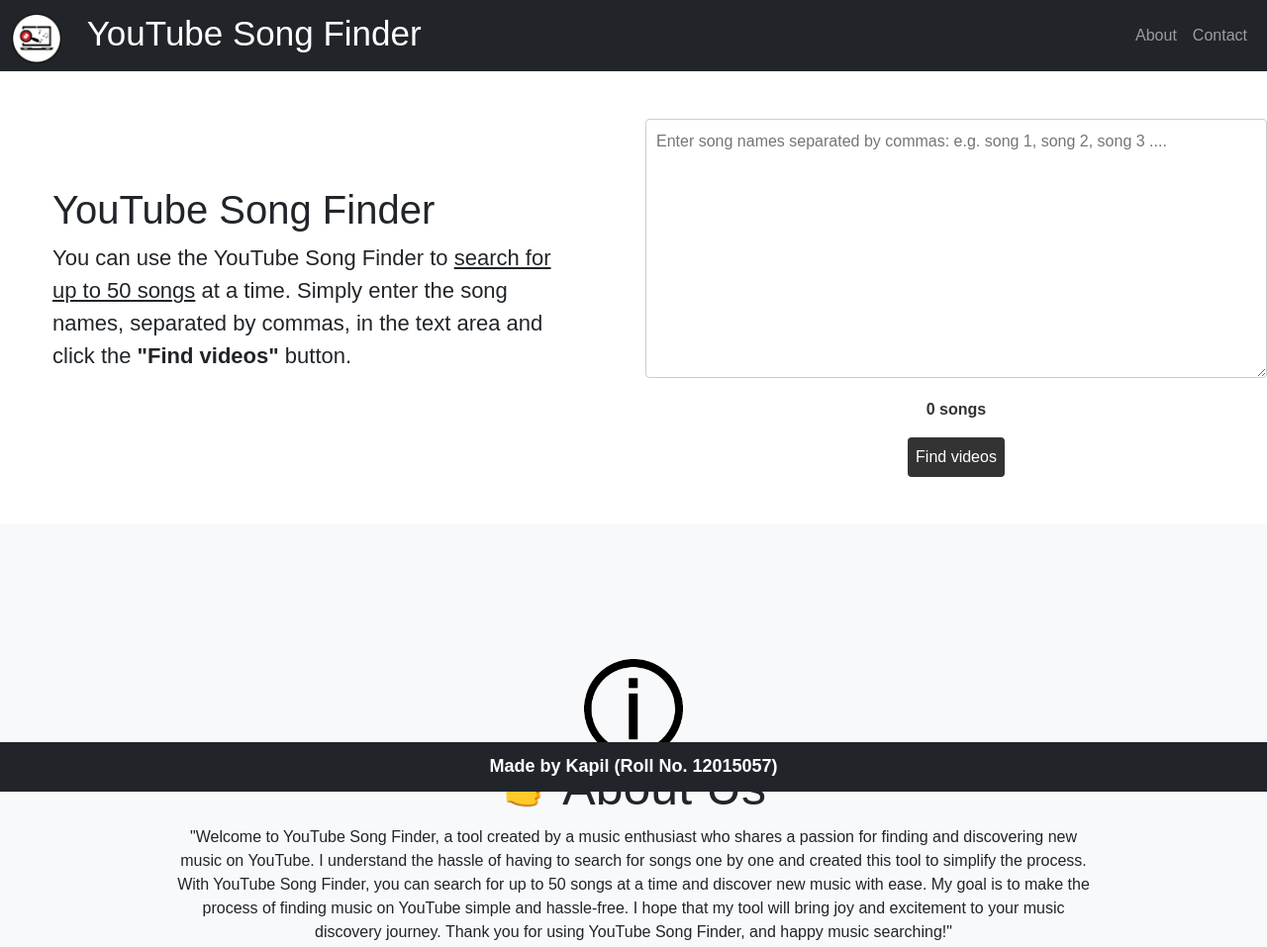
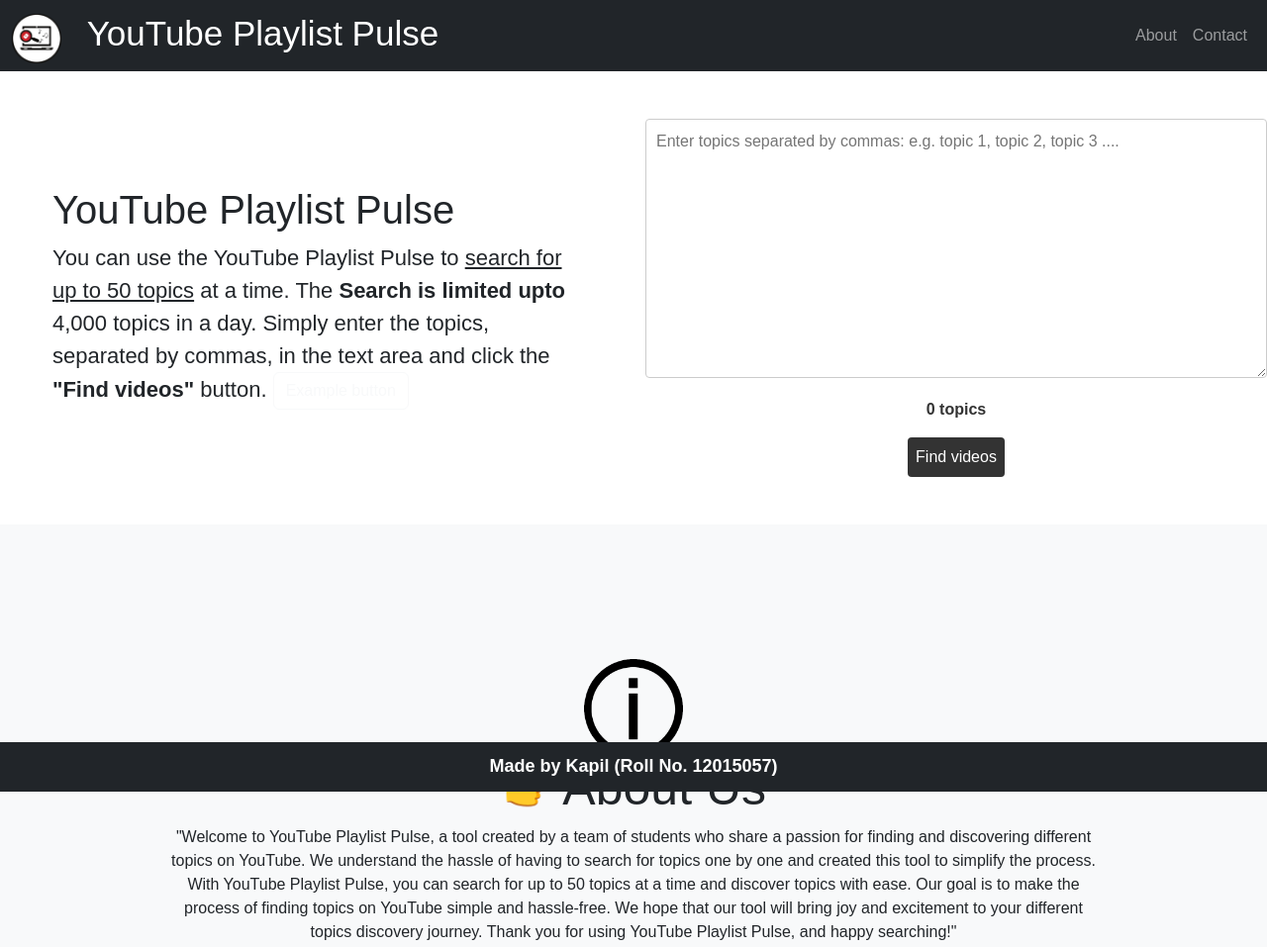
Before and after one commit to KapilDuchania/YT-Song-Finder, a plain HTML site: page index.html in a window 1280 px wide. Shown: the top 957 px of the page at 99% size. Drawn offline with nearby package versions, Linux system fonts and the light colour scheme.

Commit message:
NamingChanged

```diff
--- a/index.html
+++ b/index.html
@@ -4,7 +4,7 @@
 
 <head>
   <!-- The title of the webpage displayed in the browser -->
-  <title>YouTube Song Finder</title>
+  <title>YouTube Playlist Pulse</title>
   <link rel="shortcut icon" href="favicon.png" type="image/x-icon">
   <!-- Character encoding for special characters -->
   <meta charset="UTF-8">
@@ -26,7 +26,7 @@
           <img src="logo.png" alt="Logo" width="50px" height="auto" class="d-inline-block align-text-top">
         </a>
         <!-- Brand name in the center -->
-        <a class="navbar-brand mx-auto" href="#">YouTube Song Finder</a>
+        <a class="navbar-brand mx-auto" href="#">YouTube Playlist Pulse</a>
       </div>
       <!-- Toggler button for small screens -->
       <button class="navbar-toggler" type="button" data-bs-toggle="collapse" data-bs-target="#navbarNav"
@@ -51,24 +51,26 @@
   <div class="row align-items-md-stretch">
     <div class="col-md-6">
       <div class=" container h-75 p-5 rounded-3 desc">
-        <h2 style="font-size: 40px;">YouTube Song Finder</h2>
-        <p style="font-size: 22px;">You can use the YouTube Song Finder to <u>search for up to 50 songs</u> at a time.
-          Simply enter the song names, separated by commas, in the text area and click the <b>"Find videos"</b> button.
-
+        <h2 style="font-size: 40px;">YouTube Playlist Pulse</h2>
+        <p style="font-size: 22px;">You can use the YouTube Playlist Pulse to <u>search for up to 50 topics</u> at a
+          time. The <b>Search is limited upto</b> 4,000 topics in a day. Simply enter the topics, separated by commas,
+          in the text area and click the <b>"Find videos"</b> button.
+          <button class="btn btn-outline-light" type="button">Example button</button>
       </div>
     </div>
     <div class="col-md-6">
       <form onsubmit="findSongs(); return false;">
         <textarea id="songs" name="songs" rows="10"
-          placeholder="Enter song names separated by commas: e.g. song 1, song 2, song 3 ...."
+          placeholder="Enter topics separated by commas: e.g. topic 1, topic 2, topic 3 ...."
           oninput="updateSongCount()"></textarea>
-        <span id="song-count">0 songs</span>
+        <span id="song-count">0 topics</span>
         <script>
           function updateSongCount() {
             const songsTextArea = document.getElementById("songs");
             const songs = songsTextArea.value.split(",");
             const songCountLabel = document.getElementById("song-count");
-            songCountLabel.textContent = `No. of songs: ${songs.length} song${songs.length !== 1 ? "s" : ""}`;
+            songCountLabel.textContent = `No. of topics: ${songs.length} topics${songs.length !== 1 ? "s" : ""}`;
+
 
             if (songs.length > 50) {
               songCountLabel.style.color = "red";
@@ -99,14 +101,14 @@
         <div class="text-center padd">
           <img class="about-img" src="about.png" alt="about">
           <h3 id="about" class="txt">&#x1F449;About Us</h3>
-          <p style="margin-bottom: 0px;">"Welcome to YouTube Song Finder, a tool created by a music enthusiast
-            who shares a passion for finding and discovering new music on YouTube. I understand the hassle of having to
-            search for songs one by one and created this tool to simplify the process. With YouTube Song Finder, you can
-            search for up to 50 songs at a time and discover new music with ease.
+          <p style="margin-bottom: 0px;">"Welcome to YouTube Playlist Pulse, a tool created by a team of students who
+            share a passion for finding and discovering different topics on YouTube. We understand the hassle of having
+            to search for topics one by one and created this tool to simplify the process. With YouTube Playlist Pulse,
+            you can search for up to 50 topics at a time and discover topics with ease.
 
-            My goal is to make the process of finding music on YouTube simple and hassle-free. I hope that my tool
-            will bring joy and excitement to your music discovery journey.
-            Thank you for using YouTube Song Finder, and happy music searching!"</p>
+            Our goal is to make the process of finding topics on YouTube simple and hassle-free. We hope that our tool
+            will bring joy and excitement to your different topics discovery journey.
+            Thank you for using YouTube Playlist Pulse, and happy searching!"</p>
         </div>
         <div
           style="width: 25%; border-top: 1.5px dotted; border-bottom: 0px; border-left: 0px; border-right: 0px; margin: auto;">
@@ -117,9 +119,11 @@
           <ul class="list-unstyled">
             <li>If you have any feedback or suggestions, we would love to hear from you. Please feel free to reach out
               to me.</li>
-              <li>
-                <img class="nit-logo" src="https://upload.wikimedia.org/wikipedia/en/7/75/National_Institute_of_Technology%2C_Kurukshetra_Logo.png" alt="">
-              </li>
+            <li>
+              <img class="nit-logo"
+                src="https://upload.wikimedia.org/wikipedia/en/7/75/National_Institute_of_Technology%2C_Kurukshetra_Logo.png"
+                alt="">
+            </li>
             <li>
               Name: Kapil
             </li>
@@ -142,7 +146,7 @@
     class="fixed-bottom bg-dark text-white p-3">
     <div style="font-size: 18px; text-align: center;" class="container-fluid text-center">
       <span style="font-weight: bold;">Made by Kapil (Roll No. 12015057)</span>
-</div>
+    </div>
 
 
   </footer>
```
